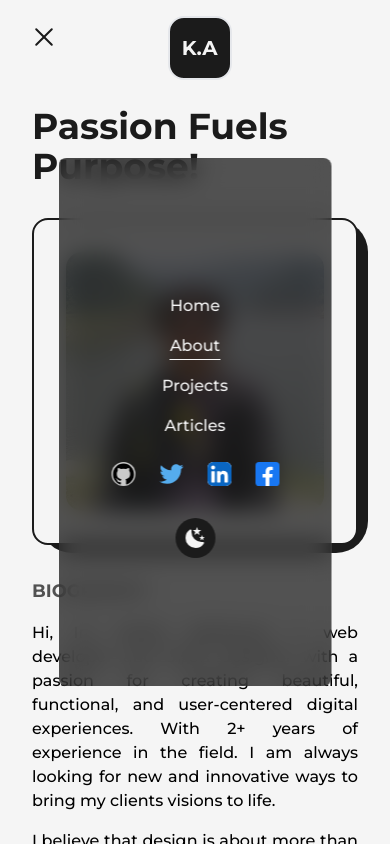
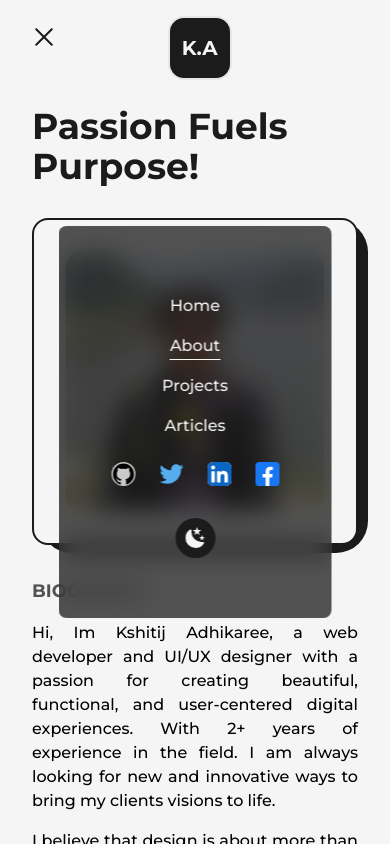
Before and after one commit to KshitijAdhikaree/Kshitij, a Next.js app: page /about in a window 390 px wide. Both pictures are taken after a click on the button "onClick". Shown: the top 844 px of the page. Built offline with nearby package versions, Linux system fonts and the light colour scheme.

Commit message:
update profile pic for xs and navbar update

```diff
--- a/src/components/NavBar.js
+++ b/src/components/NavBar.js
@@ -157,7 +157,7 @@ const NavBar = () => {
         <motion.div
           initial={{ scale: 0, opacity: 0, x: '-50%', y: '-50%' }}
           animate={{ scale: 1, opacity: 1 }}
-          className='min-w-[70vw] flex flex-col justify-between z-30 items-center fixed top-1/2 left-1/2 -translate-x-1/2 -translate-y-1/2 bg-dark/75 dark:bg-light/75 rounded-lg backdrop-blur-md py-32'
+          className='fixed min-w-[70vw] flex flex-col justify-between z-30 items-center top-1/2 left-1/2 -translate-x-1/2 -translate-y-1/2 bg-dark/75 dark:bg-light/75 rounded-lg backdrop-blur-md py-[60px]'
         >
           <nav className='flex items-center flex-col justify-center '>
             <CustomMobileLink
--- a/src/pages/index.js
+++ b/src/pages/index.js
@@ -25,7 +25,7 @@ function Home() {
                 className='w-[420px] h-[490px] bg-primaryDark dark:bg-primary border-[12px] border-dark transition-[border-radius] duration-[0.5s] ease-[cubic-bezier(0.175,0.885,0.32,1.275)] rounded-[10px]
               shadow-[inset_0_-3em_3em_rgba(0,0,0,0.1),0_0_0_2px_rgb(190,190,190),0.3em_0.3em_1em_rgba(0,0,0,0.3)]
               dark:shadow-[inset_0_-3em_3em_rgba(255,255,255,0.1),0_0_0_2px_rgb(53,53,53),0.3em_0.3em_1em_rgba(255,255,255,0.3)]
-              mt-24 md:w-[20rem] md:h-[341px] md:mt-16 md:ml-[72px] sm:ml-20 xs:ml-10 lg:ml-[160px] sm:mt-32 mb-4 dark:border-light'
+              mt-24 md:w-[20rem] md:h-[341px] md:mt-16 md:ml-[72px] sm:ml-20 xs:ml-8 lg:ml-[160px] sm:mt-32 mb-4 dark:border-light xs:w-[14rem] xs:h-[14rem] '
               >
                 <Image
                   src={profilePic}
@@ -34,7 +34,7 @@ function Home() {
                   height='auto'
                   priority={true}
                   sizes='(max-width: 768px) 100vw, (max-width: 1200px) 50vw, 50vw'
-                  className='-mt-32 lg:inline-block md:inline-block md:w-[24rem] sm:w-[20rem] '
+                  className='-mt-32 lg:inline-block md:inline-block md:w-[24rem] sm:w-[20rem] xs:w-[14rem] xs:-mt-[100px] '
                 />
               </div>
             </div>
```
